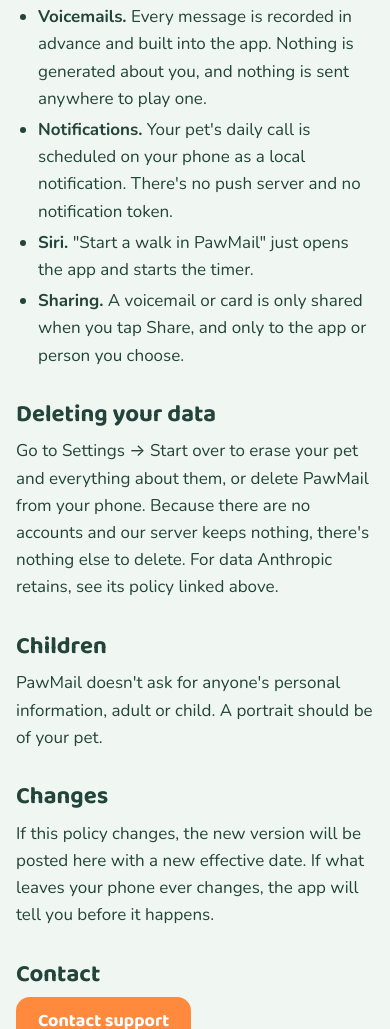
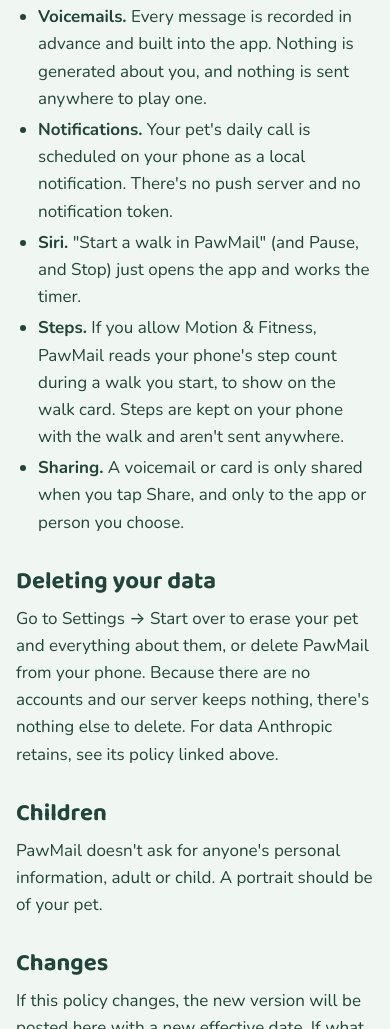
Before and after one commit to cobaltvids-boop/pawmail-site, a plain HTML site: page privacy.html in a window 390 px wide. Shown: the part 1843-2872 px from the top of the page. Drawn offline with nearby package versions, Linux system fonts and the light colour scheme.

Commit message:
Privacy: steps stay on the phone
Co-Authored-By: Claude Opus 5.5 <noreply@anthropic.com>

```diff
--- a/privacy.html
+++ b/privacy.html
@@ -69,7 +69,9 @@
         is generated about you, and nothing is sent anywhere to play one.</li>
       <li><strong>Notifications.</strong> Your pet's daily call is scheduled on your phone as a local
         notification. There's no push server and no notification token.</li>
-      <li><strong>Siri.</strong> "Start a walk in PawMail" just opens the app and starts the timer.</li>
+      <li><strong>Siri.</strong> "Start a walk in PawMail" (and Pause, and Stop) just opens the app and works the timer.</li>
+      <li><strong>Steps.</strong> If you allow Motion &amp; Fitness, PawMail reads your phone's step count during a walk you
+        start, to show on the walk card. Steps are kept on your phone with the walk and aren't sent anywhere.</li>
       <li><strong>Sharing.</strong> A voicemail or card is only shared when you tap Share, and only to the
         app or person you choose.</li>
     </ul>
```
